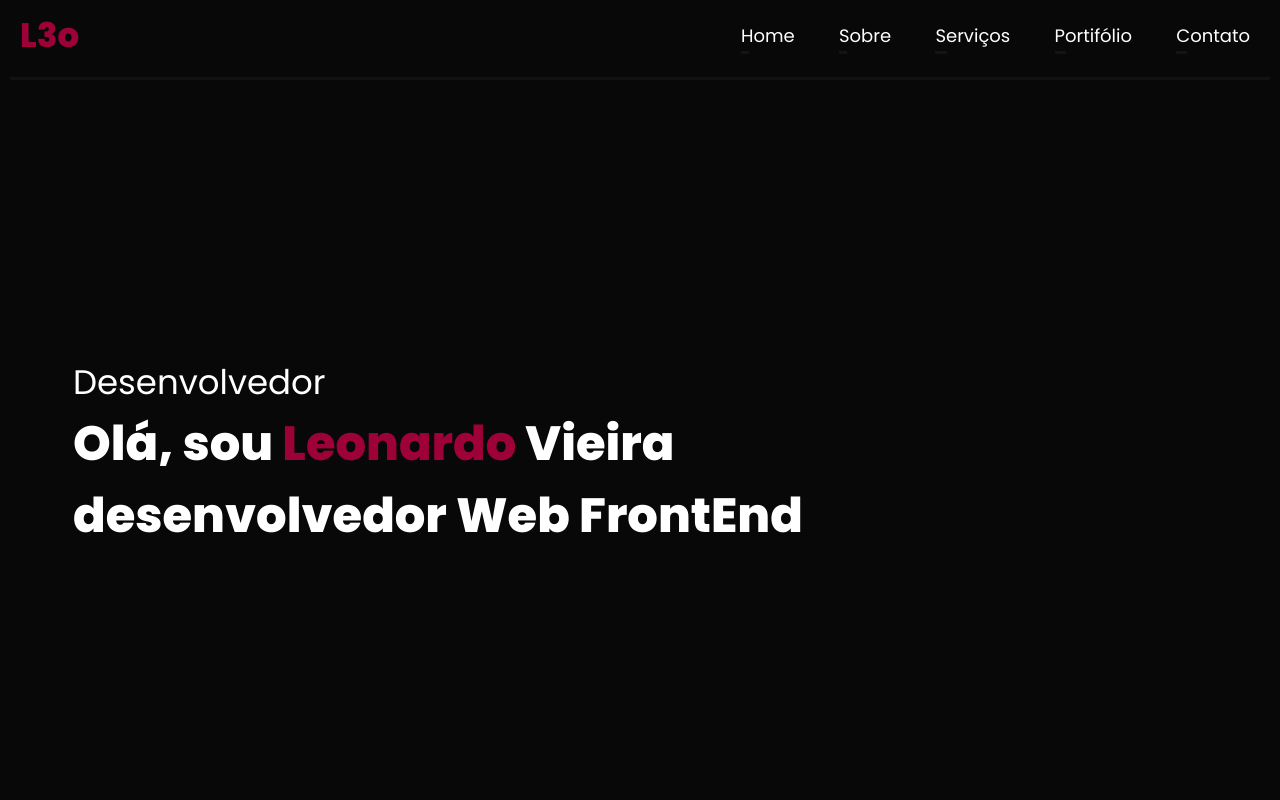
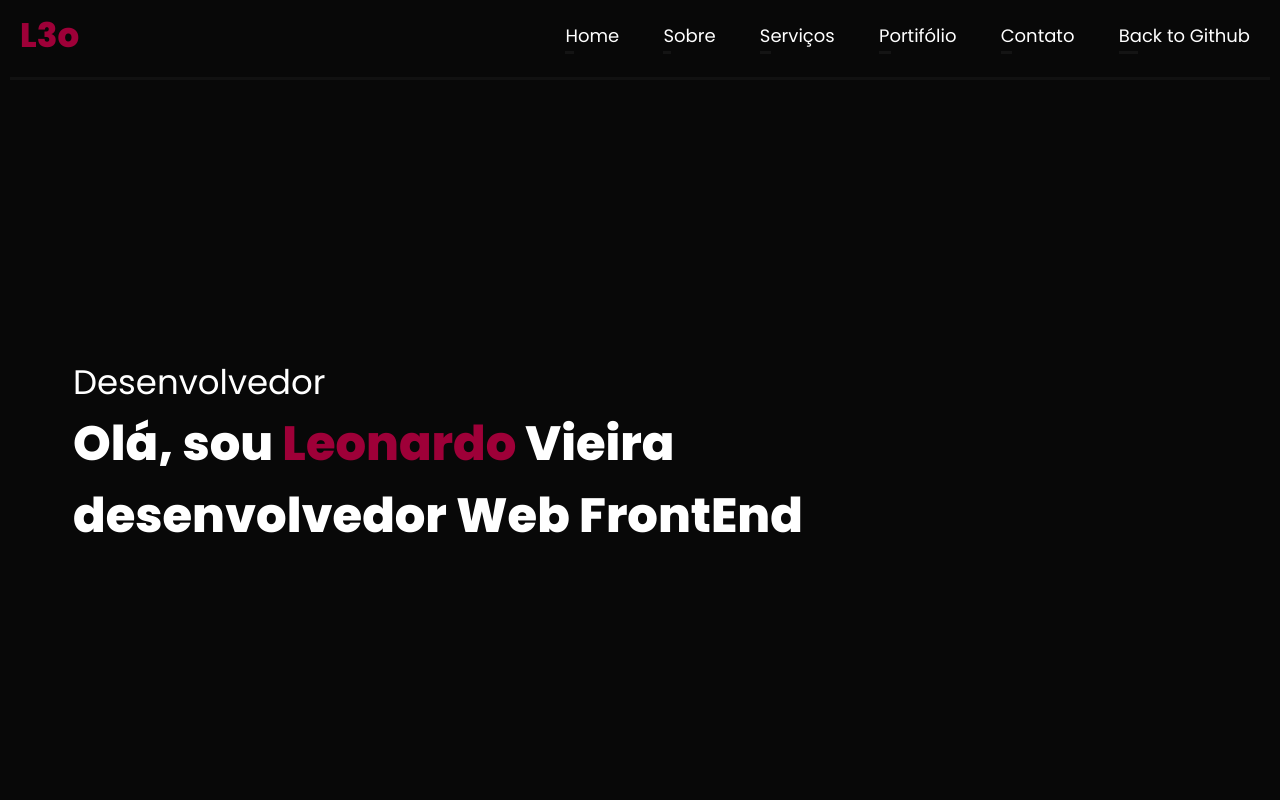
Before and after one commit to L3oVieira/Portifolio, a plain HTML site: page index.html in a window 1280 px wide. Shown: the top 800 px of the page. Drawn offline with nearby package versions, Linux system fonts and the light colour scheme.

Commit message:
Update index.html

```diff
--- a/index.html
+++ b/index.html
@@ -21,6 +21,8 @@
                     <li><a href="#services">Serviços</a></li>
                     <li><a href="#portifolio">Portifólio</a></li>
                     <li><a href="#contact">Contato</a></li>
+                    <li><a href="https://github.com/L3oVieira">Back to Github</a></li>
+
                 </ul>
             </nav>
             <div class="header-text">
```
